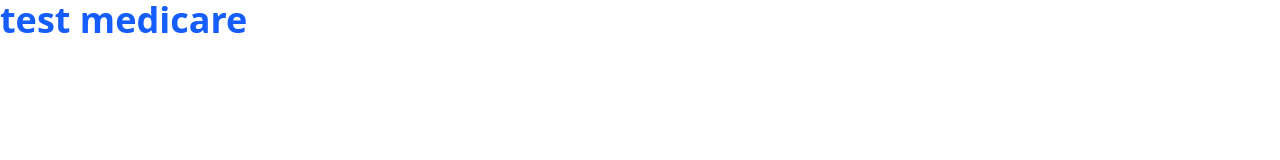
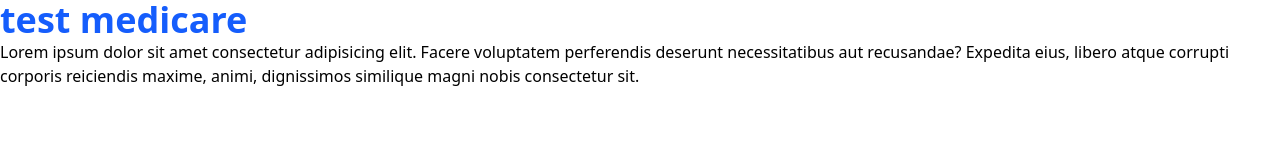
Before and after one commit to raymondhermanikourou-gif/elikya-pharma, a plain HTML site: page src/a-propos.html in a window 1280 px wide. Drawn offline with Linux system fonts and the light colour scheme.

Commit message:
premier commit:structure de base et tailwind

```diff
--- a/src/a-propos.html
+++ b/src/a-propos.html
@@ -8,5 +8,6 @@
   </head>
   <body>
     <h1 class="text-4xl font-bold text-blue-600">test medicare</h1>
+    <p>Lorem ipsum dolor sit amet consectetur adipisicing elit. Facere voluptatem perferendis deserunt necessitatibus aut recusandae? Expedita eius, libero atque corrupti corporis reiciendis maxime, animi, dignissimos similique magni nobis consectetur sit.</p>
   </body>
 </html>
```
